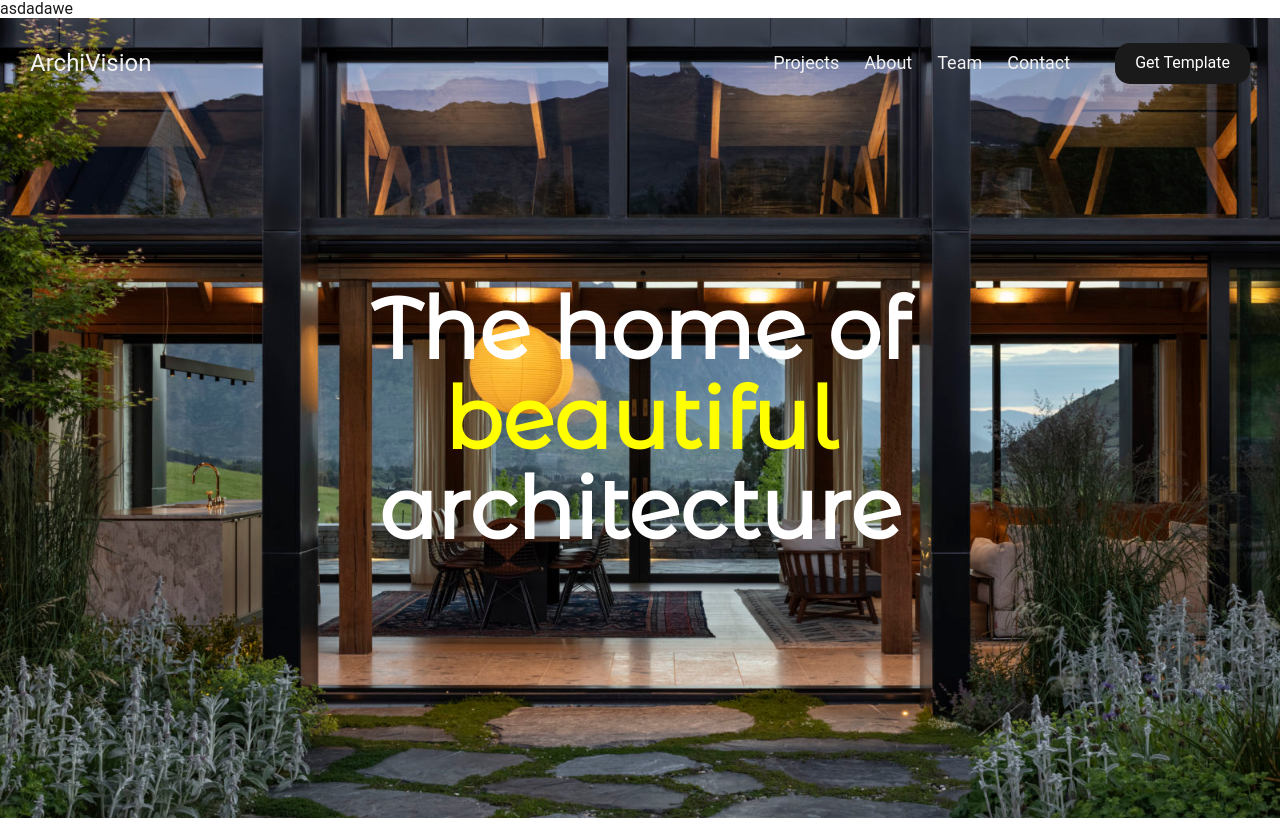
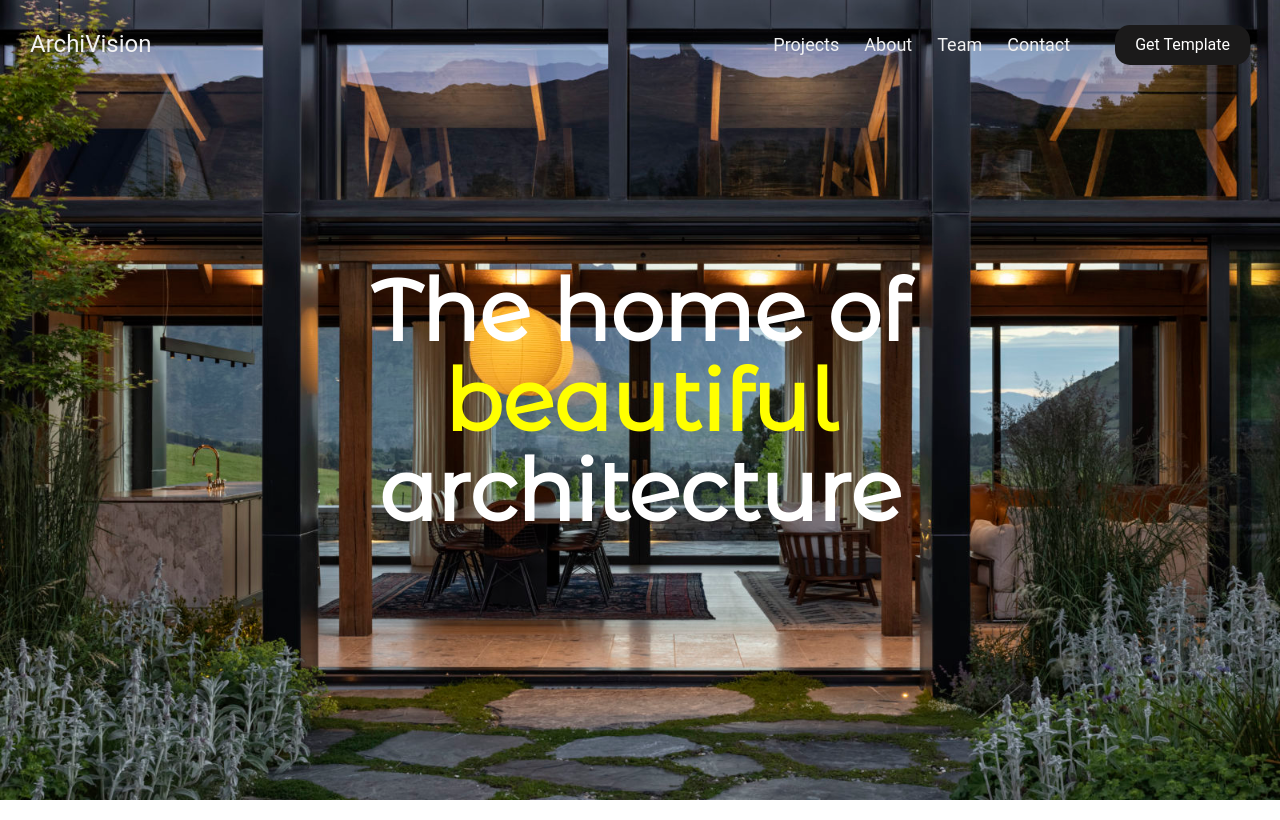
Before and after one commit to AlbertAkk/albertakk.github.io, a React app: page / in a window 1280 px wide. Shown: the top 820 px of the page. Built offline with nearby package versions, Linux system fonts and the light colour scheme.

Commit message:
test app

```diff
--- a/package.json
+++ b/package.json
@@ -1,5 +1,5 @@
 {
-  "homepage": "https://albertakk.github.io/",
+  "homepage": "https://albertakk.github.io/architecture",
   "name": "architecture",
   "version": "1.0.0",
   "description": "",
--- a/src/index.tsx
+++ b/src/index.tsx
@@ -3,9 +3,4 @@ import ReactDOM from 'react-dom/client'
 import { App } from './App'
 
 const root = ReactDOM.createRoot(document.getElementById('root') as HTMLElement)
-root.render(
-  <>
-    asdadawe
-    <App />
-  </>
-)
+root.render(<App />)
```
